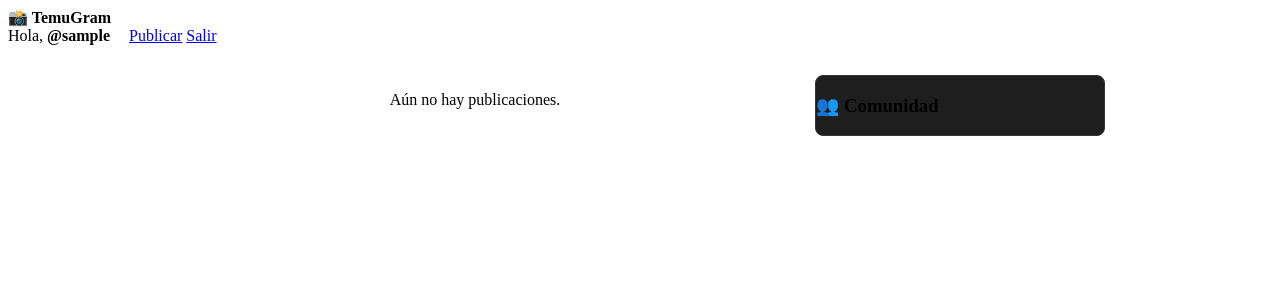
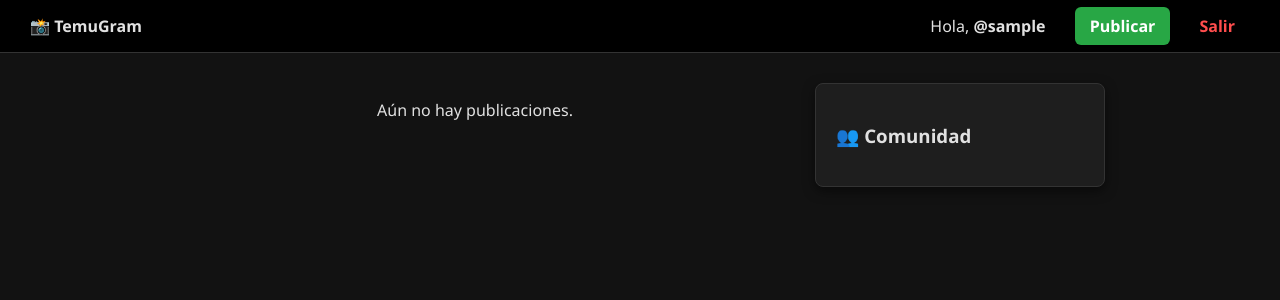
Before and after one commit to CarthDwigth/temugram, a Flask app: page / in a window 1280 px wide. Shown: the top 300 px of the page. Run offline with Flask 3, Linux system fonts and the light colour scheme; the visitor is signed in with stand-in values (Sample User, id 1); data that the repository does not hold is empty; some libraries are stand-ins or nearby versions.

Commit message:
Actualización automática: 01/01/2026 19:03

```diff
--- a/static/estilos.css
+++ b/static/estilos.css
@@ -1,48 +1,33 @@
+/* Reglas generales */
 :root {
     --rojo-temu: #ff4d4d;
     --rojo-hover: #e63939;
     --bg-negro: #121212;
     --bg-card: #1e1e1e;
     --borde: #333;
+    --borde-post: #262626;
     --texto-gris: #888;
-    --radius-pill: 20px;
-    --radius-card: 8px;
 }
 
-/* --- COMPONENTES BASE --- */
-.card-base, .post, .comunidad-card, .post-container-full {
-    background-color: var(--bg-card);
-    border: 1px solid var(--borde);
-    border-radius: var(--radius-card);
-    overflow: hidden;
+body {
+    background-color: var(--bg-negro);
+    color: #e1e1e1;
+    margin: 0;
+    font-family: 'Segoe UI', Roboto, Helvetica, Arial, sans-serif;
 }
 
-/* El botón universal de TemuGram */
-.btn-temu {
-    display: inline-flex;
+/* Contenedores */
+
+.navbar {
+    background-color: #000000;
+    padding: 15px 30px;
+    display: flex;
+    justify-content: space-between;
     align-items: center;
-    justify-content: center;
-    padding: 8px 18px;
-    border-radius: var(--radius-pill);
-    font-weight: bold;
-    cursor: pointer;
-    transition: all 0.3s ease;
-    border: none;
-    text-decoration: none;
-}
-
-.btn-primary { background: var(--rojo-temu); color: white; }
-.btn-primary:hover { background: var(--rojo-hover); transform: translateY(-1px); }
-
-/* Inputs estándar */
-input[type="text"], input[type="password"] {
-    background: #262626;
-    border: 1px solid #363636;
-    color: white;
-    padding: 10px 15px;
-    border-radius: var(--radius-pill);
-    width: 100%;
-    box-sizing: border-box;
+    border-bottom: 1px solid var(--borde);
+    position: sticky;
+    top: 0;
+    z-index: 1000;
 }
 
 .main-layout {
@@ -55,5 +40,80 @@ input[type="text"], input[type="password"] {
     padding: 0 20px;
 }
 
-.feed-column { flex: 1; max-width: 600px; }
+.feed-column { flex: 0 1 600px; width: 100%; }
 .sidebar-column { flex: 0 0 290px; position: sticky; top: 100px; }
+
+/* Post y SideBar */
+
+.post, .comunidad-card, .post-container-full {
+    background-color: var(--bg-card);
+    border: 1px solid var(--borde);
+    border-radius: 8px;
+    box-shadow: 0 4px 12px rgba(0,0,0,0.5);
+    margin-bottom: 25px;
+    overflow: hidden;
+}
+
+.comunidad-card { padding: 20px; } /* Padding extra solo para la sidebar */
+
+/* Componentes post */
+
+.post-header, .post-header-detalle {
+    display: flex;
+    align-items: center;
+    gap: 10px;
+    padding: 12px 16px;
+}
+
+.post-img {
+    width: 100%;
+    display: block;
+    border-top: 1px solid var(--borde-post);
+    border-bottom: 1px solid var(--borde-post);
+}
+
+.post-content-area {
+    display: flex;
+    flex-direction: column;
+    gap: 8px;
+    padding: 12px 16px;
+}
+
+/* Botones y reacciones */
+/* Botones de Navegación */
+.nav-links a {
+    text-decoration: none;
+    font-weight: bold;
+    padding: 8px 15px;
+    border-radius: 6px;
+    transition: 0.3s;
+    margin-left: 10px;
+}
+
+.link-publicar { background-color: #28a745; color: white !important; }
+.link-login { background-color: #0095f6; color: white !important; }
+.link-salir { color: var(--rojo-temu) !important; }
+
+/* Botón de Like */
+.btn-like-clean {
+    background: none;
+    border: none;
+    color: #fff;
+    cursor: pointer;
+    display: inline-flex;
+    align-items: center;
+    gap: 4px;
+    font-weight: bold;
+    transition: transform 0.2s;
+}
+
+.btn-like-clean:hover { transform: scale(1.1); }
+.btn-like-clean.active { color: var(--rojo-temu); }
+
+/* Contenedores */
+/* Contenedores */
+/* Contenedores */
+/* Contenedores */
+/* Contenedores */
+/* Contenedores */
+/* Contenedores */
```
